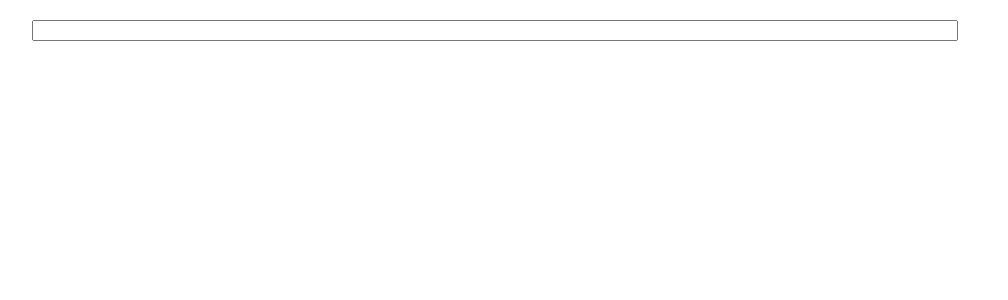
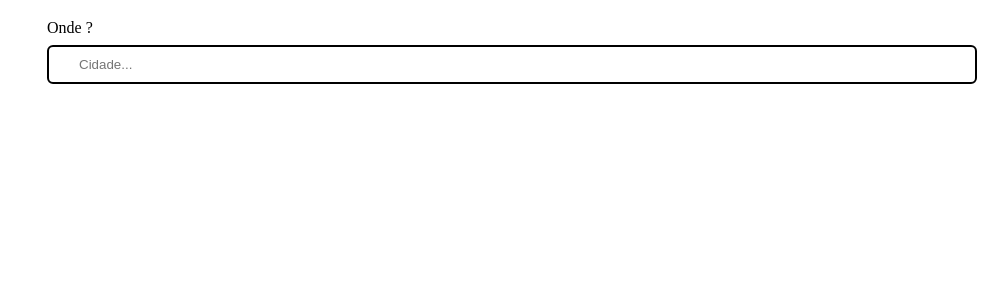
Before and after one commit to amanda-yosh/the-shire, a Vue app: page / in a window 1280 px wide. Shown: the top 300 px of the page, without its empty margins (145-1153 px from the left). Built offline with nearby package versions, Linux system fonts and the light colour scheme.

Commit message:
style: add style

```diff
--- a/src/components/SearchBar.vue
+++ b/src/components/SearchBar.vue
@@ -1,6 +1,7 @@
 <template>
-  <div>
-    <input @input="onInput" />
+  <div class="container">
+    <label for="city">Onde ?</label>
+    <input @input="onInput" id="city" placeholder="Cidade..."/>
   </div>
 </template>
 
@@ -17,12 +18,20 @@ export default {
 </script>
 
 <style scoped>
-  input {
-    width: 75%;
+  .container {
+    width: 70vw;
+    align-self: center; /* alinha ao centro da página no eixo y, é filho de container que é um display flex */
+
+    display: flex;
+    flex-direction: column;
+    margin: 1.2rem auto; /* alinha ao centro no eixo x */
   }
 
-  div {
-    text-align: center;
-    margin: 20px;
+  input {
+    width: 100%;
+    margin: .5rem 0 .5rem 0;
+    padding: 10px 0 10px 30px;
+    border: 2px solid;
+    border-radius: 6px;
   }
 </style>
```
